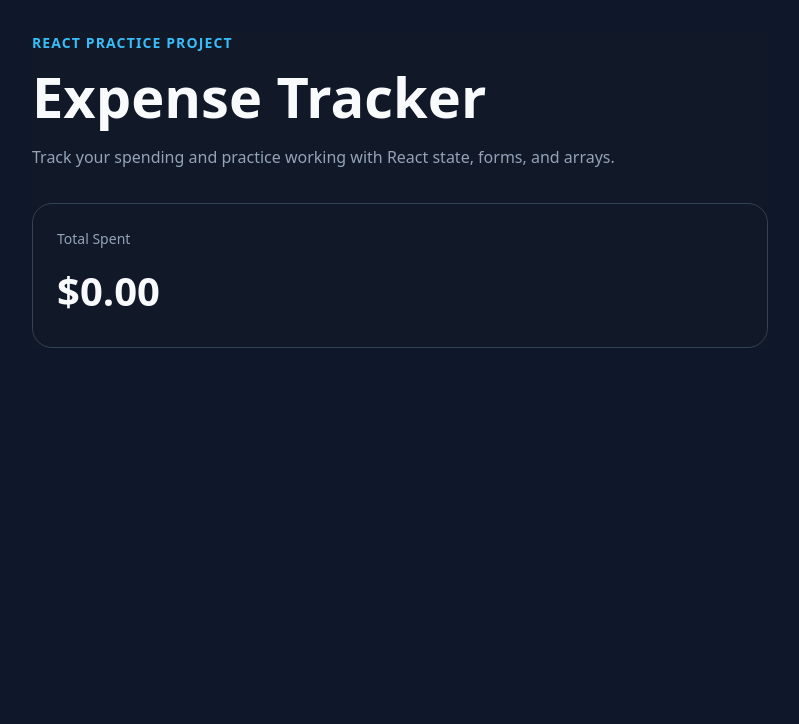
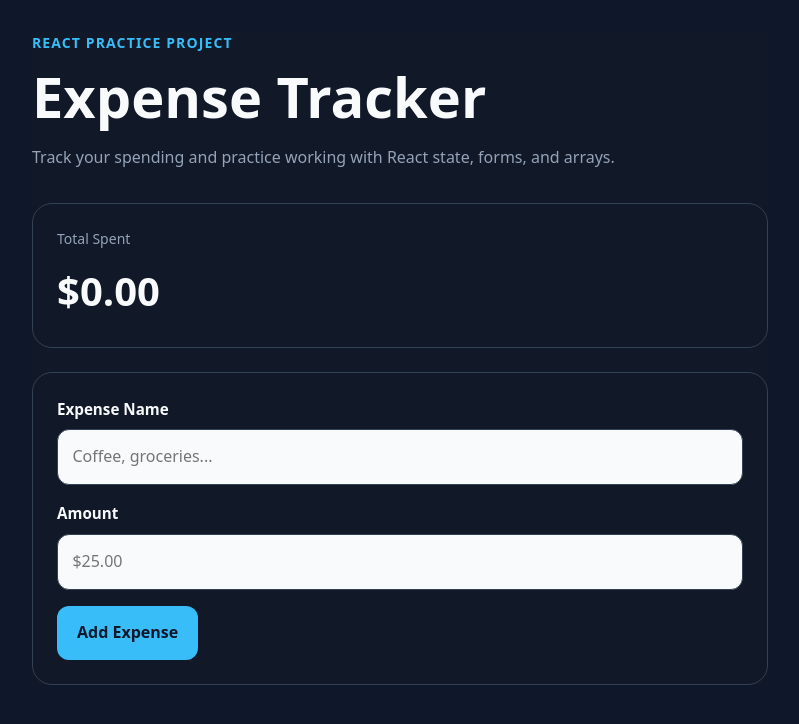
Before and after one commit to jprobussr/expense-tracker-react, a React (Vite) app: page / in a window 1280 px wide. Shown: the top 724 px of the page, without its empty margins (240-1039 px from the left). Built offline with nearby package versions, Linux system fonts and the light colour scheme.

Commit message:
feat: build expense tracker form UI

```diff
--- a/src/App.css
+++ b/src/App.css
@@ -53,3 +53,47 @@
   font-size: 2.5rem;
   font-weight: 800;
 }
+
+.expense-form {
+  margin-top: 1.5rem;
+  padding: 1.5rem;
+  background: var(--surface);
+  border: 1px solid var(--border);
+  border-radius: var(--radius-lg);
+}
+
+.form-group {
+  display: flex;
+  flex-direction: column;
+  gap: 0.5rem;
+  margin-bottom: 1rem;
+}
+
+.form-group label {
+  font-size: 0.95rem;
+  font-weight: 600;
+}
+
+.form-group input {
+  padding: 0.9rem;
+  border: 1px solid var(--border);
+  border-radius: 0.75rem;
+  background: var(--text);
+  font: inherit;
+}
+
+.expense-form button {
+  border: none;
+  padding: 0.9rem 1.25rem;
+  border-radius: 0.75rem;
+  background: var(--accent);
+  color: #0f172a;
+  font: inherit;
+  font-weight: 700;
+  cursor: pointer;
+  transition: background 0.2s ease;
+}
+
+.expense-form button:hover {
+  background: var(--accent-dark);
+}
--- a/src/App.jsx
+++ b/src/App.jsx
@@ -18,6 +18,21 @@ const App = () => {
           <p className="summary-label">Total Spent</p>
           <p className="summary-total">$0.00</p>
         </section>
+
+        <form className="expense-form">
+          <div className="form-group">
+            <label htmlFor="expense-name">Expense Name</label>
+            <input type="text" id="expense-name" placeholder='Coffee, groceries...' />
+          </div>
+
+          <div className="form-group">
+            <label htmlFor="expense-amount">Amount</label>
+            <input type="number" id="expense-amount" placeholder='$25.00' />
+          </div>
+
+          <button type="submit">Add Expense</button>
+        </form>
+
       </section>
     </main>
   );
```
Lines whose indentation alone changed are shown as unchanged.
